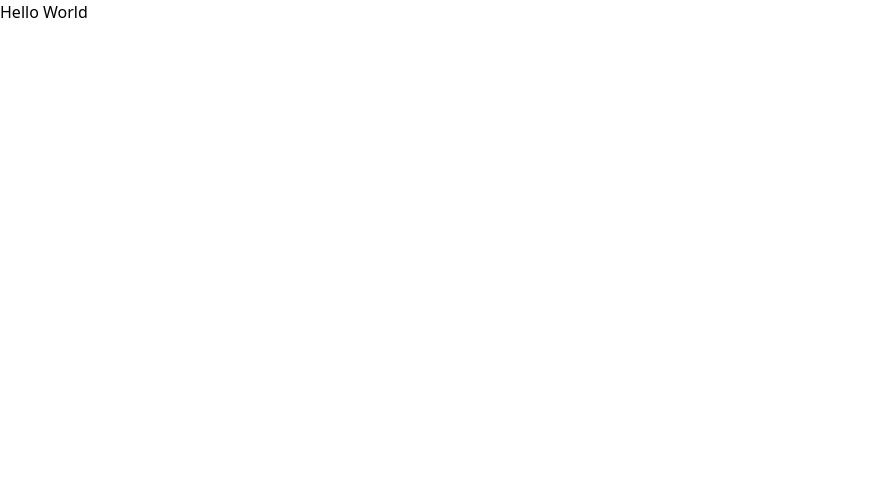
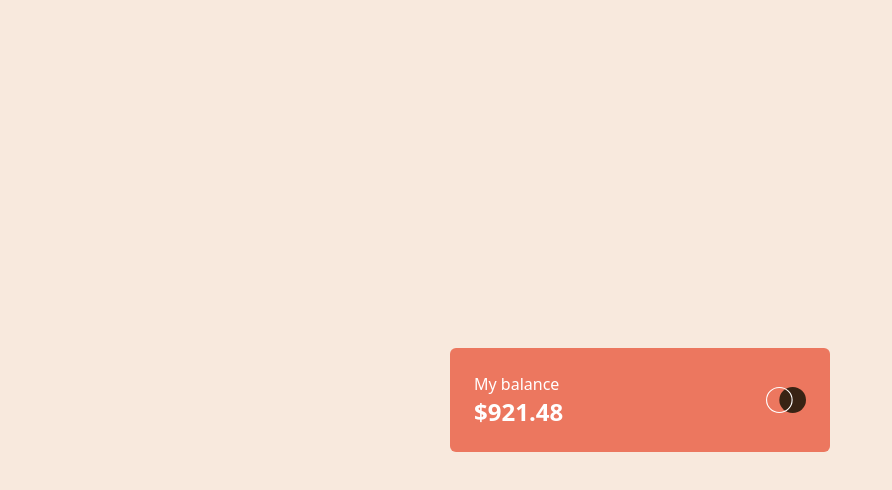
Before and after one commit to radriann21/expenses-charts-component-react, a React (Vite) app: page / in a window 1280 px wide. Shown: the top 490 px of the page, without its empty margins (0-892 px from the left). Built offline with nearby package versions, Linux system fonts and the light colour scheme.

Commit message:
design: added balance display

```diff
--- a/src/App.tsx
+++ b/src/App.tsx
@@ -1,6 +1,10 @@
+import { MainComponent } from "./components/MainComponent"
+
 function App() {
   return (
-    <h1 className="font-global text-3xl font-semibold">Hello World</h1>
+    <main className="max-w-full min-h-screen bg-neutral-cream flex items-center justify-center">
+      <MainComponent />
+    </main>
   )
 }
 
--- /dev/null
+++ b/src/components/MainComponent.tsx
@@ -0,0 +1,15 @@
+import logo from "../assets/icons/logo.svg"
+
+export const MainComponent = () => {
+  return (
+    <article className="w-[380px] h-fit flex flex-col">
+      <section className="w-full bg-primary-soft-red flex justify-between items-center p-6 rounded-md">
+        <div className="space-y-4">
+          <p className=" text-white">My balance</p>
+          <span className="text-2xl font-semibold text-white">$921.48</span>
+        </div>
+        <img className="w-10" src={logo} alt="logo of the application" />
+      </section>
+    </article>
+  )
+}
--- a/tailwind.config.js
+++ b/tailwind.config.js
@@ -3,7 +3,7 @@ export default {
   content: [
     "./index.html",
     "./src/**/*.{js,ts,jsx,tsx}",
-  ], content: [],
+  ],
   theme: {
     extend: {
       colors: {
```
